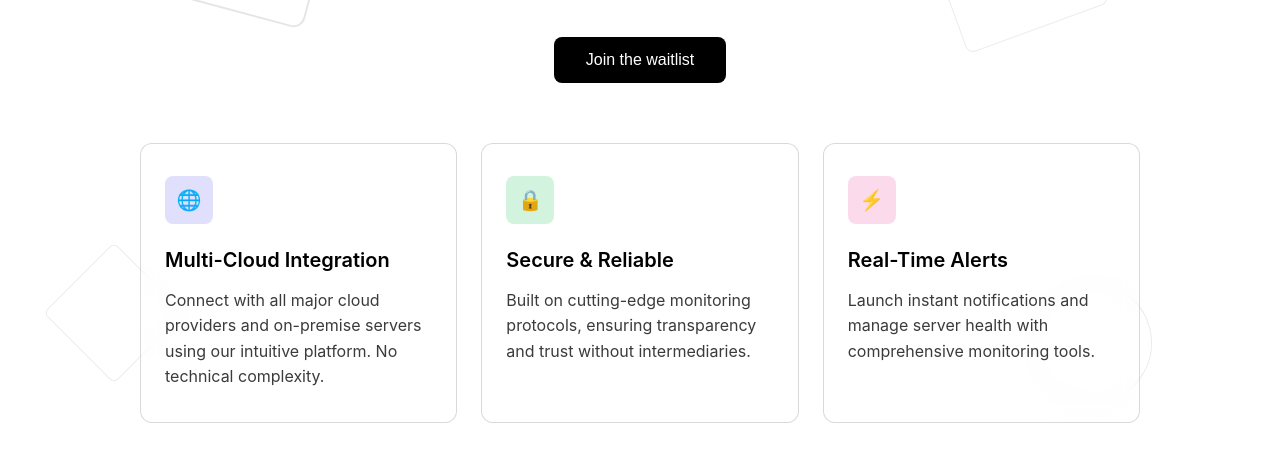
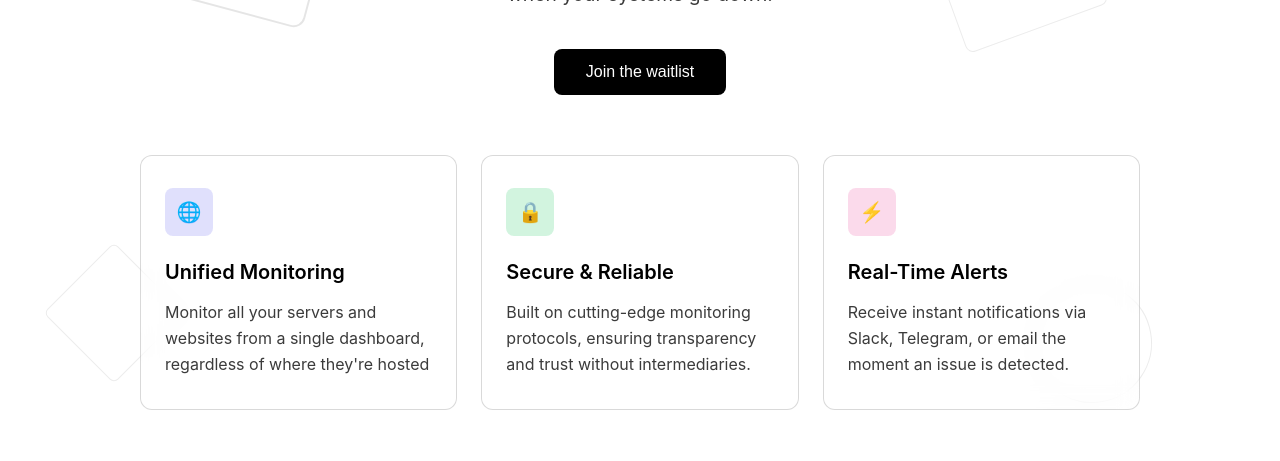
Before and after one commit to Serverly-Project/waitlist-page, a plain HTML site: page index.html in a window 1280 px wide. Shown: the part 357-818 px from the top of the page. Drawn offline with Linux system fonts and the light colour scheme.

Commit message:
Update the features

```diff
--- a/index.html
+++ b/index.html
@@ -533,8 +533,8 @@
                 <div class="features-grid">
                     <div class="feature-card">
                         <div class="feature-icon">🌐</div>
-                        <h3>Multi-Cloud Integration</h3>
-                        <p>Connect with all major cloud providers and on-premise servers using our intuitive platform. No technical complexity.</p>
+                        <h3>Unified Monitoring</h3>
+                        <p>Monitor all your servers and websites from a single dashboard, regardless of where they're hosted</p>
                     </div>
                     <div class="feature-card">
                         <div class="feature-icon">🔒</div>
@@ -544,7 +544,7 @@
                     <div class="feature-card">
                         <div class="feature-icon">⚡</div>
                         <h3>Real-Time Alerts</h3>
-                        <p>Launch instant notifications and manage server health with comprehensive monitoring tools.</p>
+                        <p>Receive instant notifications via Slack, Telegram, or email the moment an issue is detected.</p>
                     </div>
                 </div>
             </div>
```
